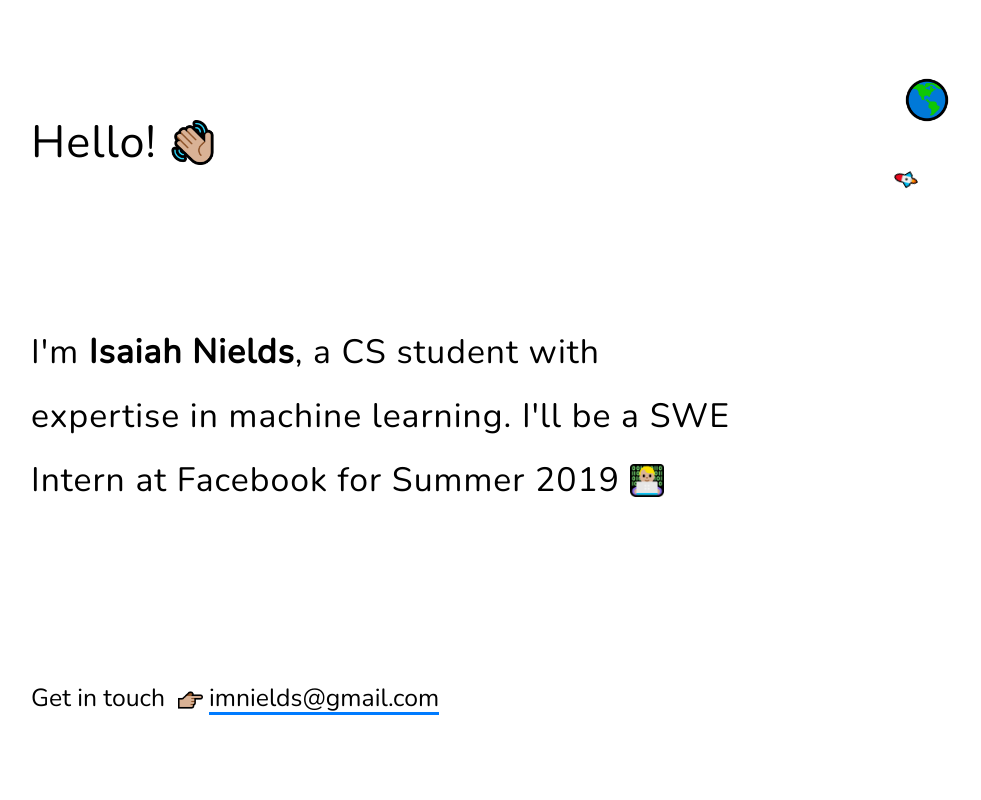
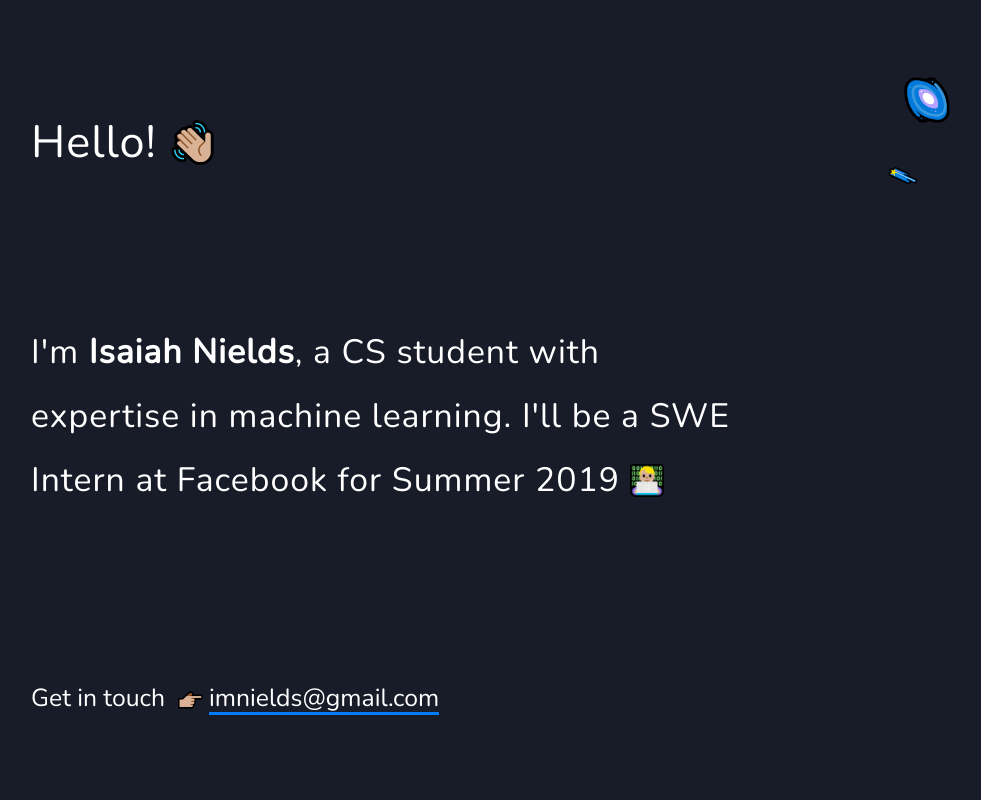
Before and after one commit to znields/znields.com, a React (Create React App) app: page / in a window 1280 px wide. Shown: the top 800 px of the page, without its empty margins (97-1078 px from the left). Built offline with nearby package versions, Linux system fonts and the light colour scheme.

Commit message:
Added Night Mode + Google Analytics

```diff
--- a/public/index.html
+++ b/public/index.html
@@ -27,6 +27,15 @@
       work correctly both with client-side routing and a non-root public URL.
       Learn how to configure a non-root public URL by running `npm run build`.
     -->
+    <!-- Global site tag (gtag.js) - Google Analytics -->
+    <script async src="https://www.googletagmanager.com/gtag/js?id=UA-138310491-1"></script>
+    <script>
+      window.dataLayer = window.dataLayer || [];
+      function gtag(){dataLayer.push(arguments);}
+      gtag('js', new Date());
+
+      gtag('config', 'UA-138310491-1');
+    </script>
     <title>Isaiah Nields</title>
   </head>
   <body>
--- a/src/store/day.js
+++ b/src/store/day.js
@@ -1,7 +1,7 @@
 import { observable } from 'mobx';
 
 const dayStore = observable({
-  day: (new Date()).getHours() < 19 || (new Date()).getHours() > 8,
+  day: (new Date()).getHours() < 19 || (new Date()).getHours() < 8,
 });
 
 export default dayStore;
```
